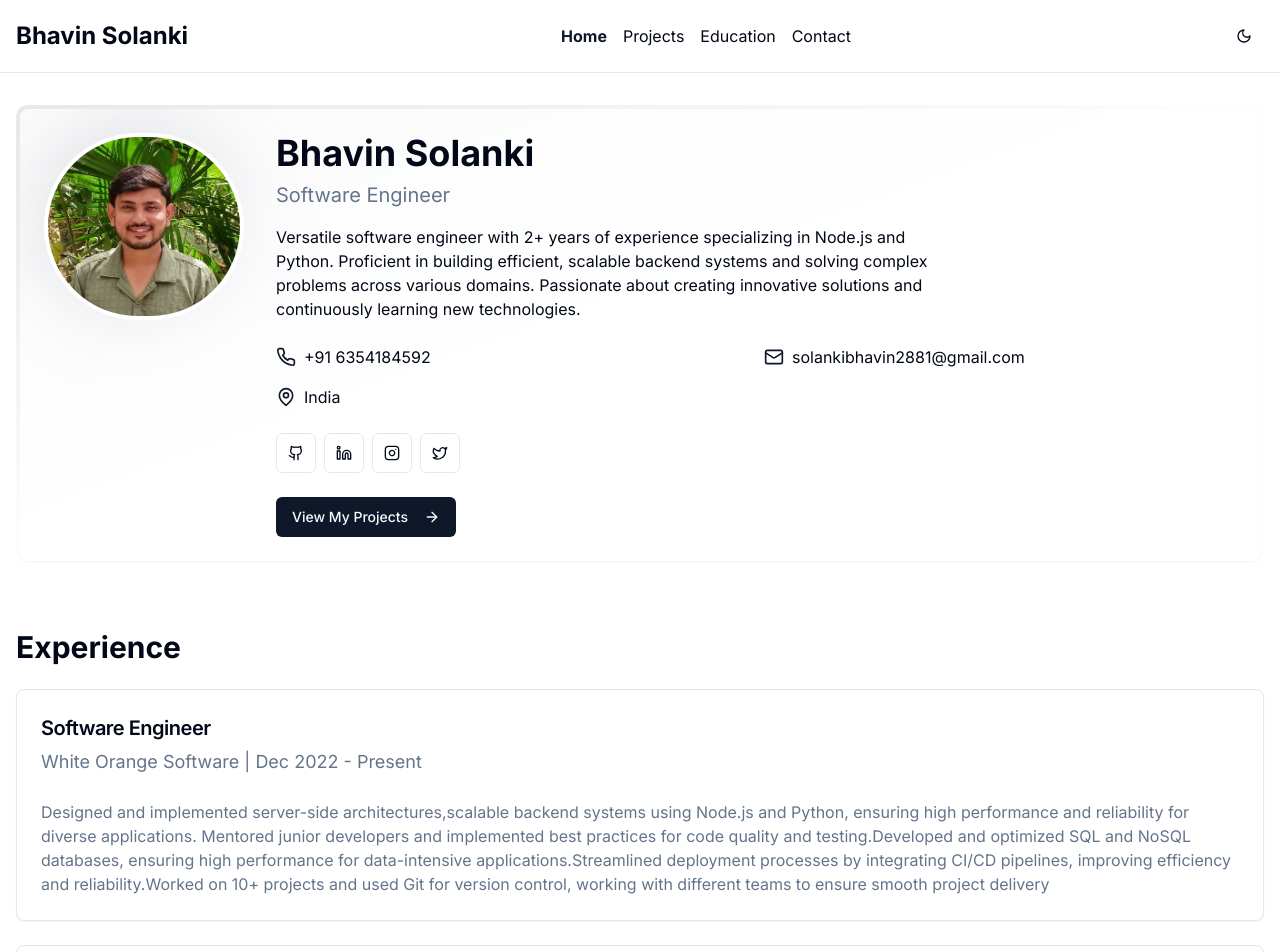
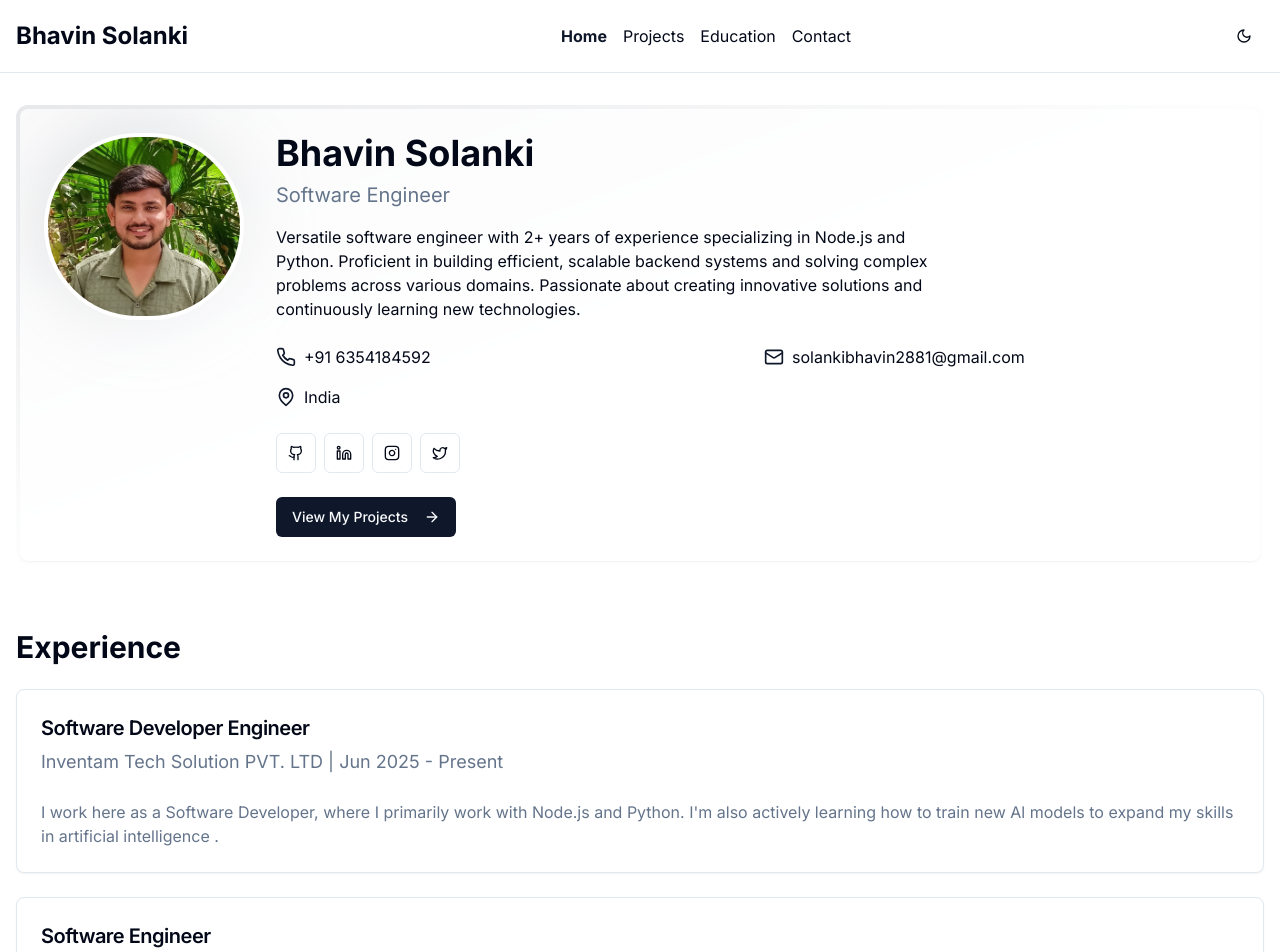
Before and after one commit to bhavinslnki/bhavinslnki.github.io, a Next.js app: page / in a window 1280 px wide. Shown: the top 952 px of the page. Built offline with nearby package versions, Linux system fonts and the light colour scheme.

Commit message:
Update Experience.jsx

```diff
--- a/components/Experience.jsx
+++ b/components/Experience.jsx
@@ -2,10 +2,17 @@ import React from "react"
 import { Card, CardContent, CardDescription, CardHeader, CardTitle } from "./ui/card"
 
 const experiences = [
+{
+    title: "Software Developer Engineer",
+    company: "Inventam Tech Solution PVT. LTD",
+    period: "Jun 2025 - Present",
+    description:
+      "I work here as a Software Developer, where I primarily work with Node.js and Python. I'm also actively learning how to train new Al models to expand my skills in artificial intelligence ."
+  },
   {
     title: "Software Engineer",
     company: "White Orange Software",
-    period: "Dec 2022 - Present",
+    period: "Dec 2022 - April 2025",
     description:
       " Designed and implemented server-side architectures,scalable backend systems using Node.js and Python, ensuring high performance and reliability for diverse applications. Mentored junior developers and implemented best practices for code quality and testing.Developed and optimized SQL and NoSQL databases, ensuring high performance for data-intensive applications.Streamlined deployment processes by integrating CI/CD pipelines, improving efficiency and reliability.Worked on 10+ projects and used Git for version control, working with different teams to ensure smooth project delivery"
   },
```
